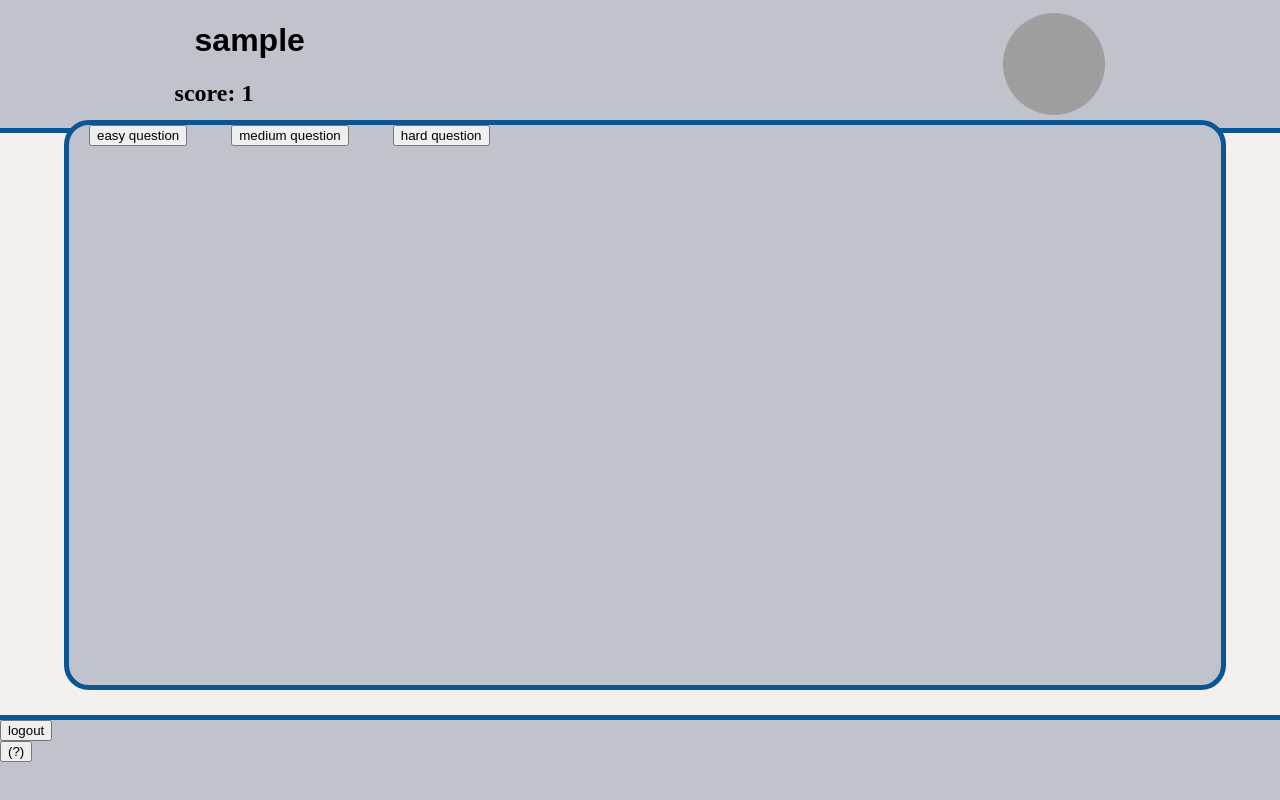
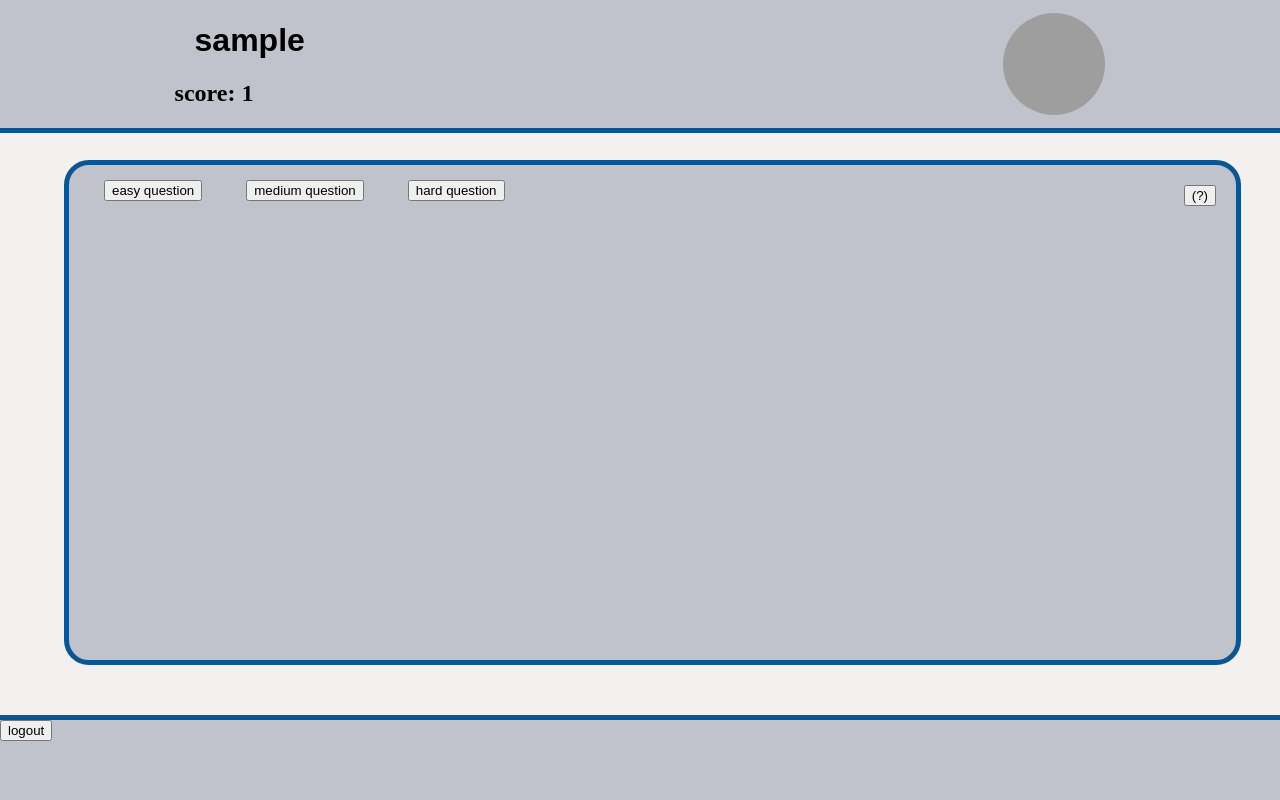
Before and after one commit to sebrai/trivia_bot, a Flask app: page /home in a window 1280 px wide. Run offline with Flask 3, Linux system fonts and the light colour scheme; the visitor is signed in with stand-in values (Sample User, id 1); grey boxes are pictures that could not be loaded.

Commit message:
placed info button a more logikal place and adjusted text position inside main

```diff
--- a/static/style.css
+++ b/static/style.css
@@ -11,18 +11,23 @@ main{
     background-color: var(--second);
     border-radius: 25px;
     position: fixed;
-    top: 15vh;
+    top: 20vh;
     left:  5vw;
     width: 90vw;
-    height: 70vh;
+    height: 60vh;
     border: var(--accent) solid 5px;
     overflow-y: auto;
-
+    padding-left: 15px;
+    padding-top: 15px;
 }
 main >*{
     margin: 20px;
 }
-
+.info_b{
+    position: absolute;
+    top:0;
+    right: 0;
+}
 
 header{ display: flex;
 background-color: var(--second);
--- a/templates/home.html
+++ b/templates/home.html
@@ -22,6 +22,7 @@
         <a href="{{url_for('answer',diffi = 'easy')}}"><button>easy question</button></a>
         <a href="{{url_for('answer',diffi = 'medium')}}"><button>medium question</button></a>
         <a href="{{url_for('answer',diffi = 'hard')}}"><button>hard question</button></a>
+        <a href="{{url_for('info')}}" class="info_b"><button>(?)</button></a>
     </main>
     <footer>
         <a href="{{url_for('logout')}}"><button>logout</button></a>
@@ -36,7 +37,6 @@
                 {% endif %}
             {% endwith %}
         </div>
-        <a href="{{url_for('info')}}"><button>(?)</button></a>
     </footer>
 </body>
 
```
